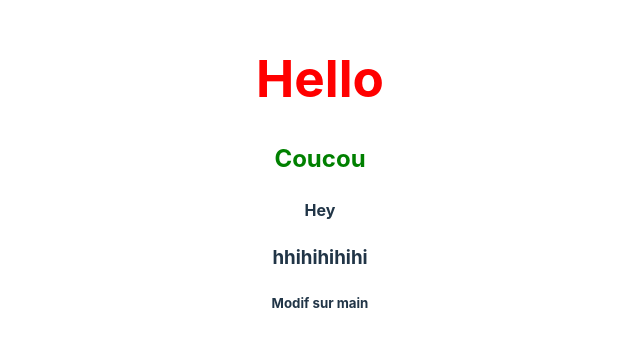
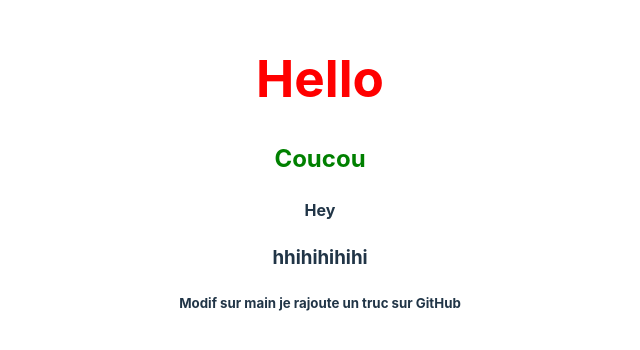
Before and after one commit to TomRoberto/cours-git-github-test, a React (Vite) app: page / in a window 1280 px wide. Shown: the part 224-574 px from the top of the page, without its empty margins (320-960 px from the left). Built offline with nearby package versions, Linux system fonts and the light colour scheme.

Commit message:
Update App.jsx

```diff
--- a/src/App.jsx
+++ b/src/App.jsx
@@ -7,7 +7,7 @@ function App() {
       <h2 style={{ color: "green" }}>Coucou</h2>
       <h4>Hey</h4>
       <h3>hhihihihihi</h3>
-      <h5>Modif sur main</h5>
+      <h5>Modif sur main je rajoute un truc sur GitHub</h5>
     </>
   );
 }
```
